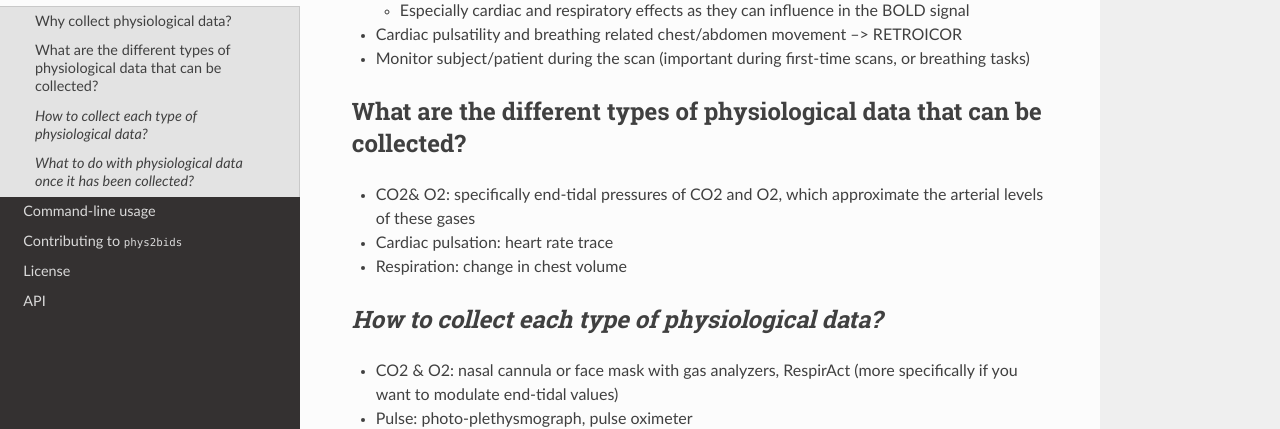
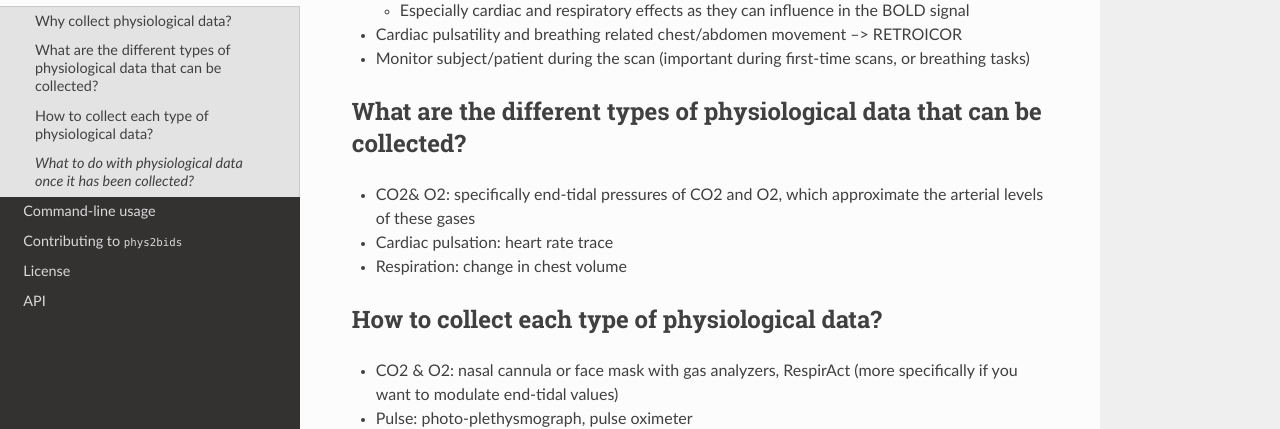
Before and after one commit to physiopy/phys2bids, a Sphinx documentation site: the page built from docs/bestpractice.rst, in a window 1280 px wide. Shown: the part 337-766 px from the top of the page. Built offline with Sphinx 7.4.7 and the Read the Docs theme 2.0.0, drawn with Linux system fonts in a browser that asks for light colours.

```diff
--- a/docs/bestpractice.rst
+++ b/docs/bestpractice.rst
@@ -28,7 +28,7 @@ What are the different types of physiological data that can be collected?
 
 .. _howtocollectphysdata:
 
-*How to collect each type of physiological data?*
+How to collect each type of physiological data?
 ---------------------------------------------------
 
 - CO2 & O2: nasal cannula or face mask with gas analyzers, RespirAct (more specifically if you want to modulate end-tidal values)
```
